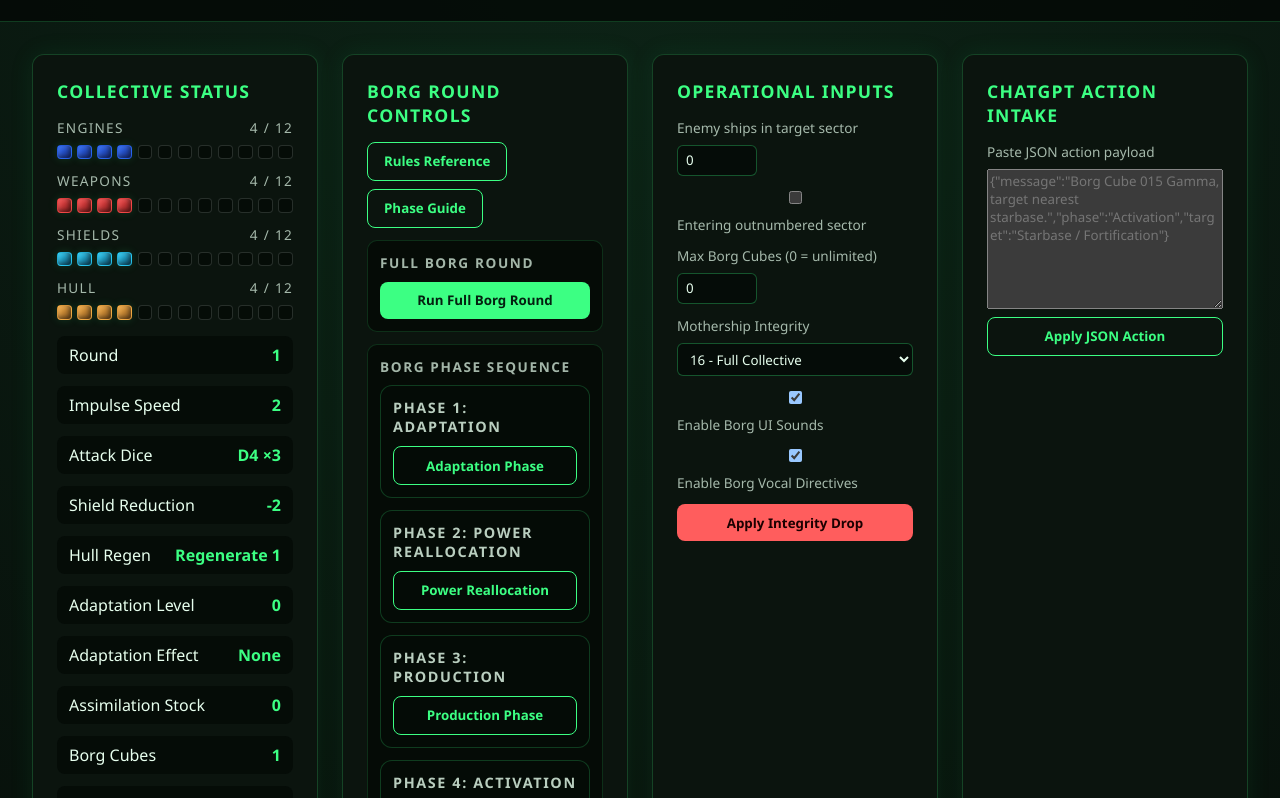
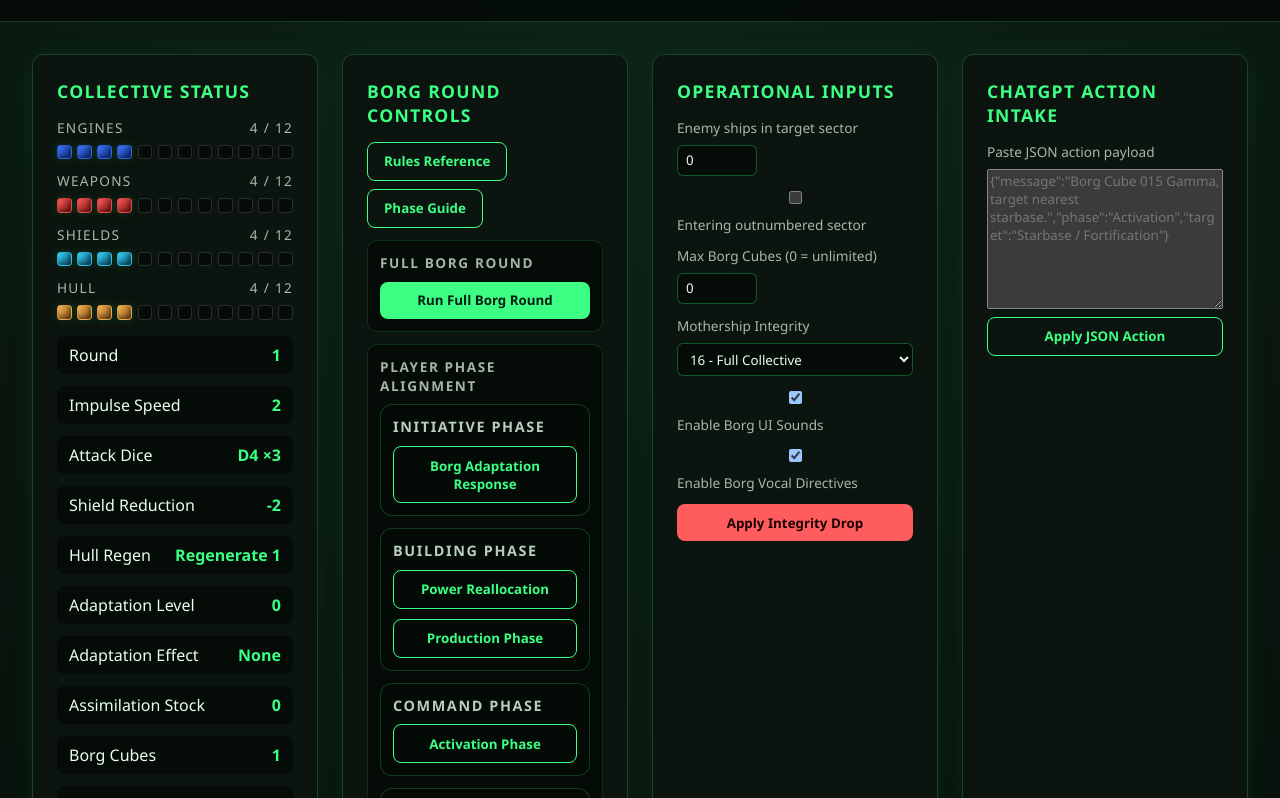
Before and after one commit to USNuke/STT, a plain HTML site: page index.html in a window 1280 px wide. Shown: the part 120-918 px from the top of the page. Drawn offline with Linux system fonts and the light colour scheme.

Commit message:
Align phase boxes to player phases

```diff
--- a/index.html
+++ b/index.html
@@ -552,26 +552,23 @@
           <button id="runFullRound">Run Full Borg Round</button>
         </div>
         <div class="phase-group">
-          <h3>Borg Phase Sequence</h3>
+          <h3>Player Phase Alignment</h3>
           <div class="phase-grid">
             <div class="phase-box">
-              <h4>Phase 1: Adaptation</h4>
-              <button class="secondary" id="runAdaptation">Adaptation Phase</button>
+              <h4>Initiative Phase</h4>
+              <button class="secondary" id="runAdaptation">Borg Adaptation Response</button>
             </div>
             <div class="phase-box">
-              <h4>Phase 2: Power Reallocation</h4>
+              <h4>Building Phase</h4>
               <button class="secondary" id="runReallocation">Power Reallocation</button>
-            </div>
-            <div class="phase-box">
-              <h4>Phase 3: Production</h4>
               <button class="secondary" id="runProduction">Production Phase</button>
             </div>
             <div class="phase-box">
-              <h4>Phase 4: Activation</h4>
+              <h4>Command Phase</h4>
               <button class="secondary" id="runActivation">Activation Phase</button>
             </div>
             <div class="phase-box">
-              <h4>Phase 5: Collapse / Persistence</h4>
+              <h4>Maintenance Phase</h4>
               <label class="inline">
                 <input type="checkbox" id="useCollapse" checked /> Use Collapse / Persistence Phase
               </label>
```
